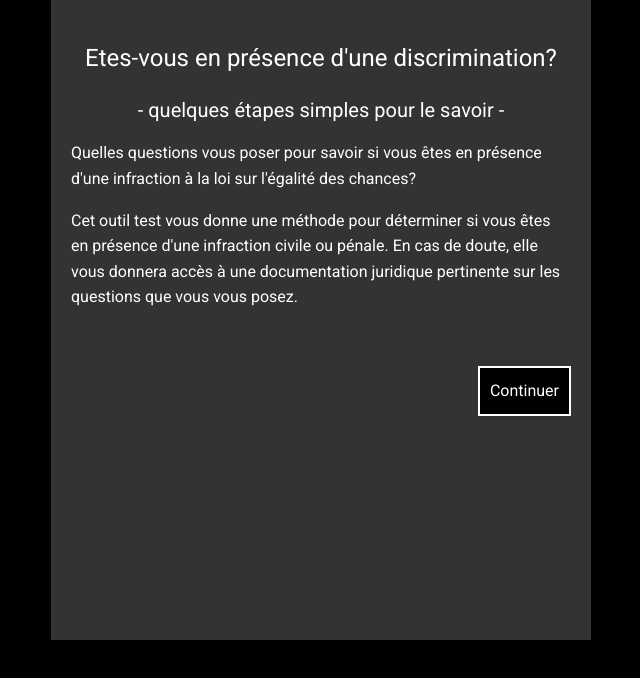
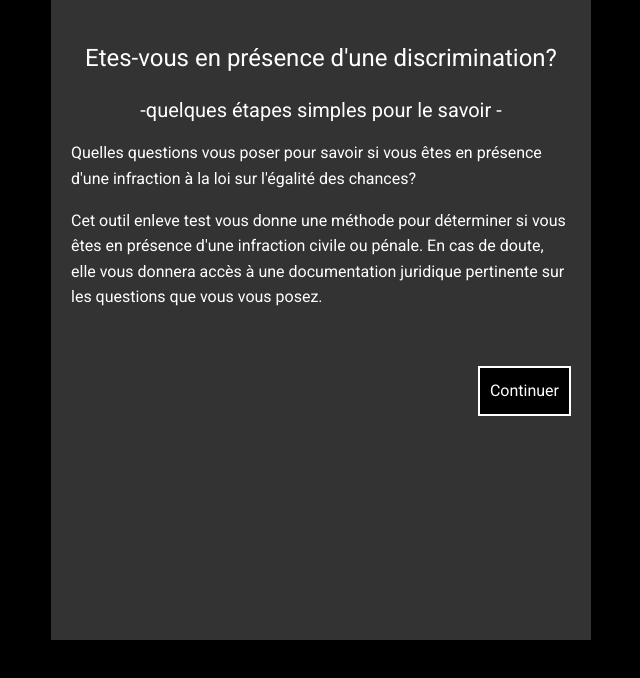
Before and after one commit to jeanbaptistedeborman/checklistApp, a plain HTML site: page index.html in a window 1280 px wide. Shown: the whole page, without its empty margins (319-959 px from the left). Drawn offline with Linux system fonts and the light colour scheme.

Commit message:
A test with Azure

```diff
--- a/index.html
+++ b/index.html
@@ -31,13 +31,13 @@
 		<div id="intro">
 			<h1>Etes-vous en présence d'une discrimination?</h1>
 			<h2>
-				- quelques étapes simples pour le savoir -
+				-quelques étapes simples pour le savoir -
 			</h2>
 			<p>
 				Quelles questions vous poser pour savoir si vous êtes en présence d'une infraction à la loi sur l'égalité des chances?
 			</p>
 			<p>
-				Cet outil test vous donne une méthode pour déterminer si vous êtes en présence d'une infraction civile ou pénale. En cas de doute, elle vous donnera accès à une documentation juridique pertinente sur les questions que vous vous posez.
+				Cet outil enleve test vous donne une méthode pour déterminer si vous êtes en présence d'une infraction civile ou pénale. En cas de doute, elle vous donnera accès à une documentation juridique pertinente sur les questions que vous vous posez.
 			</p>
 			<span class = "button">Continuer</span>
 		</div>
```
